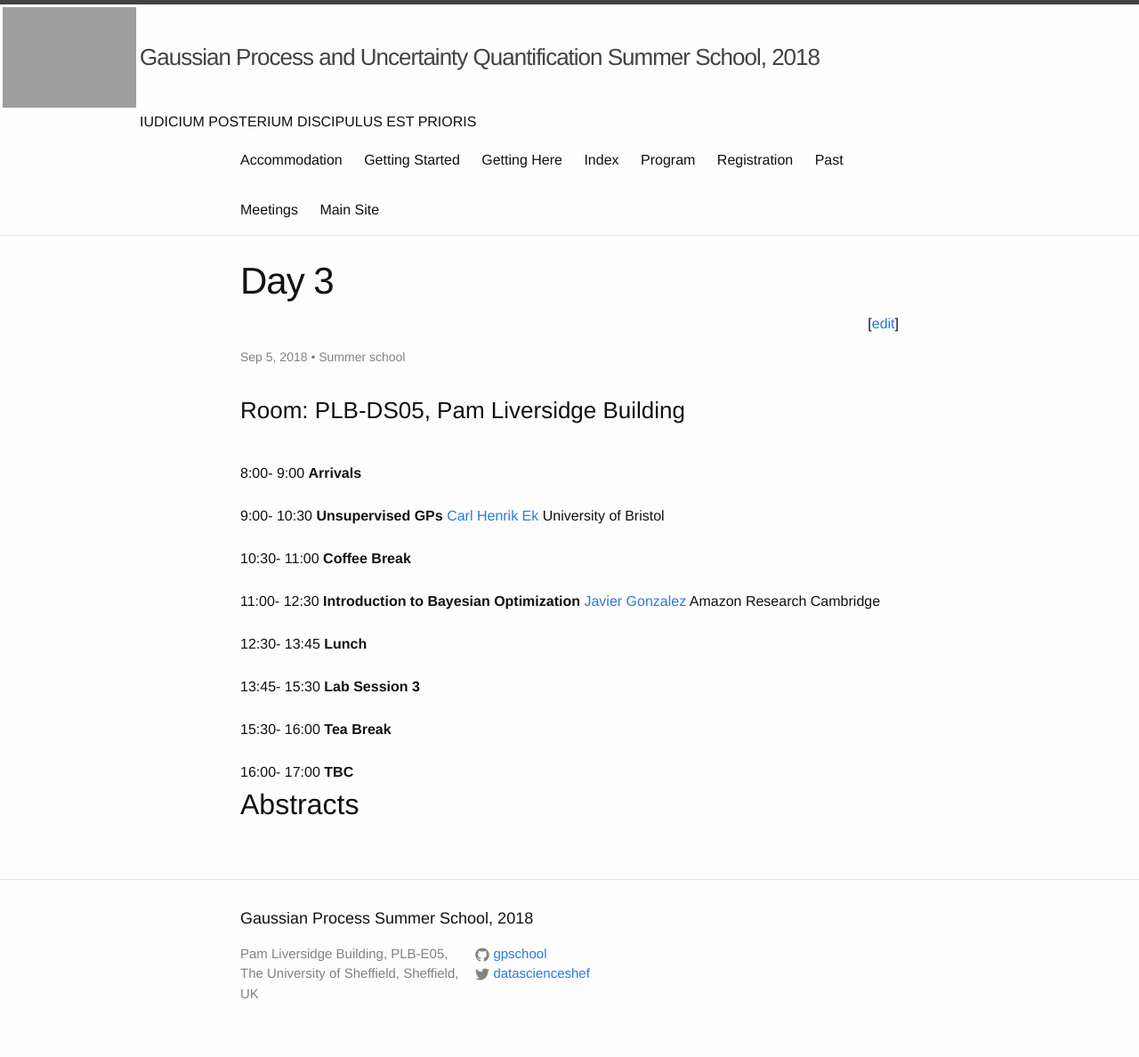
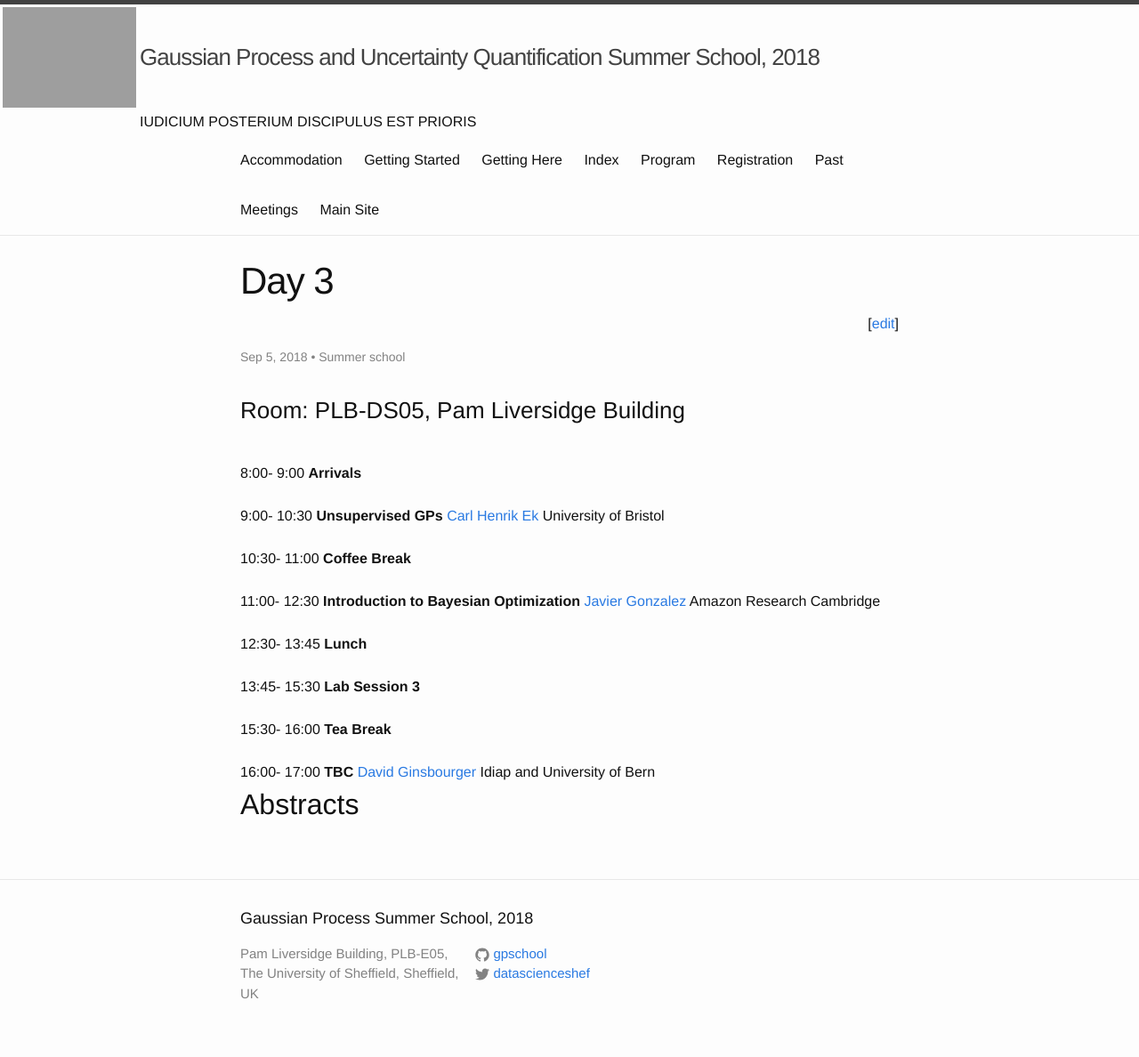
Before and after one commit to gpschool/gpss18, a Jekyll site: the page built from _posts/2018-09-05-day-3.md, in a window 1280 px wide. Shown: the whole page at 89% size. Built offline with Jekyll 4.4.1, drawn with Linux system fonts in a browser that asks for light colours.

Commit message:
Updated day 3

```diff
--- a/_posts/2018-09-05-day-3.md
+++ b/_posts/2018-09-05-day-3.md
@@ -52,10 +52,10 @@ talks:
   youtube:
   abstract:
   author:
-  - family: TBC
-    given:
-    url:
-    institute:
+  - family: Ginsbourger
+    given: David
+    url: http://www.ginsbourger.ch/
+    institute: Idiap and University of Bern
   slides:
   youtube:
   start: "16:00"
```
